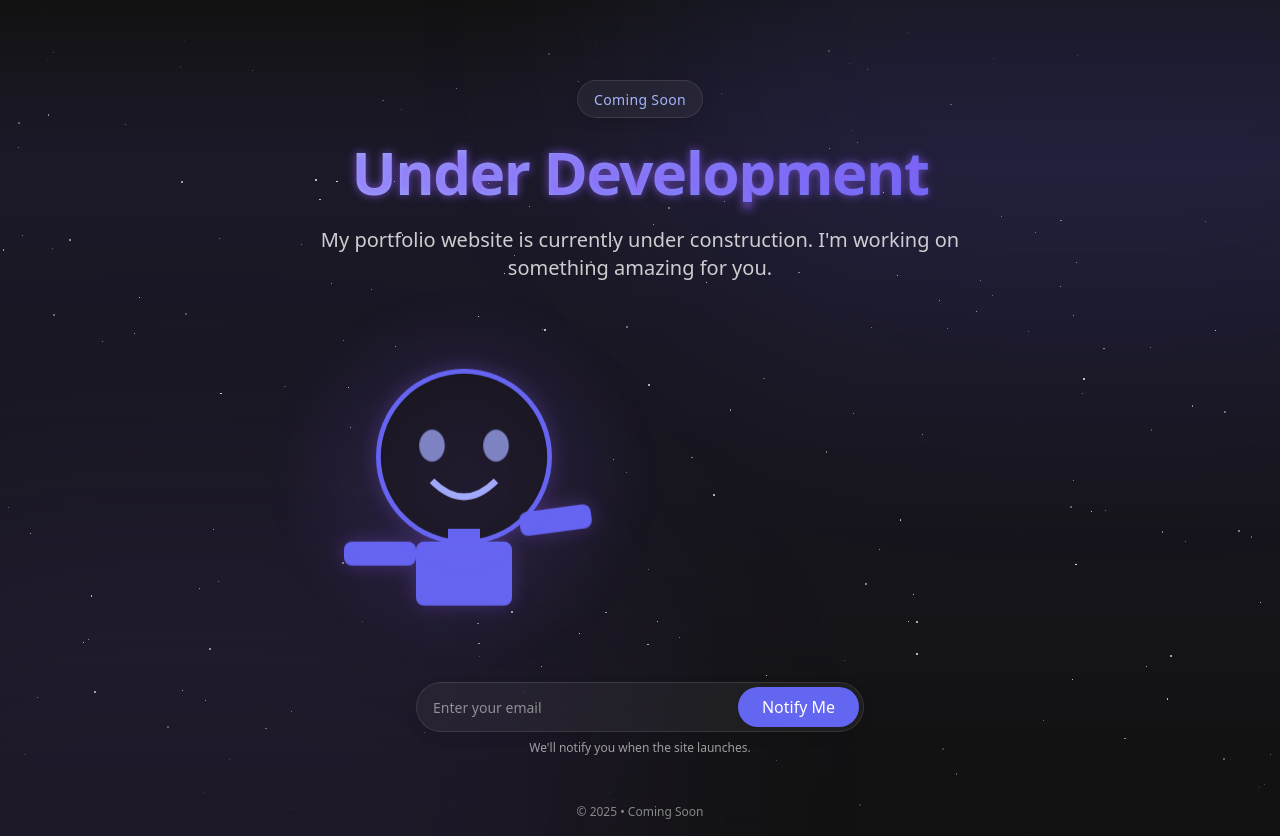
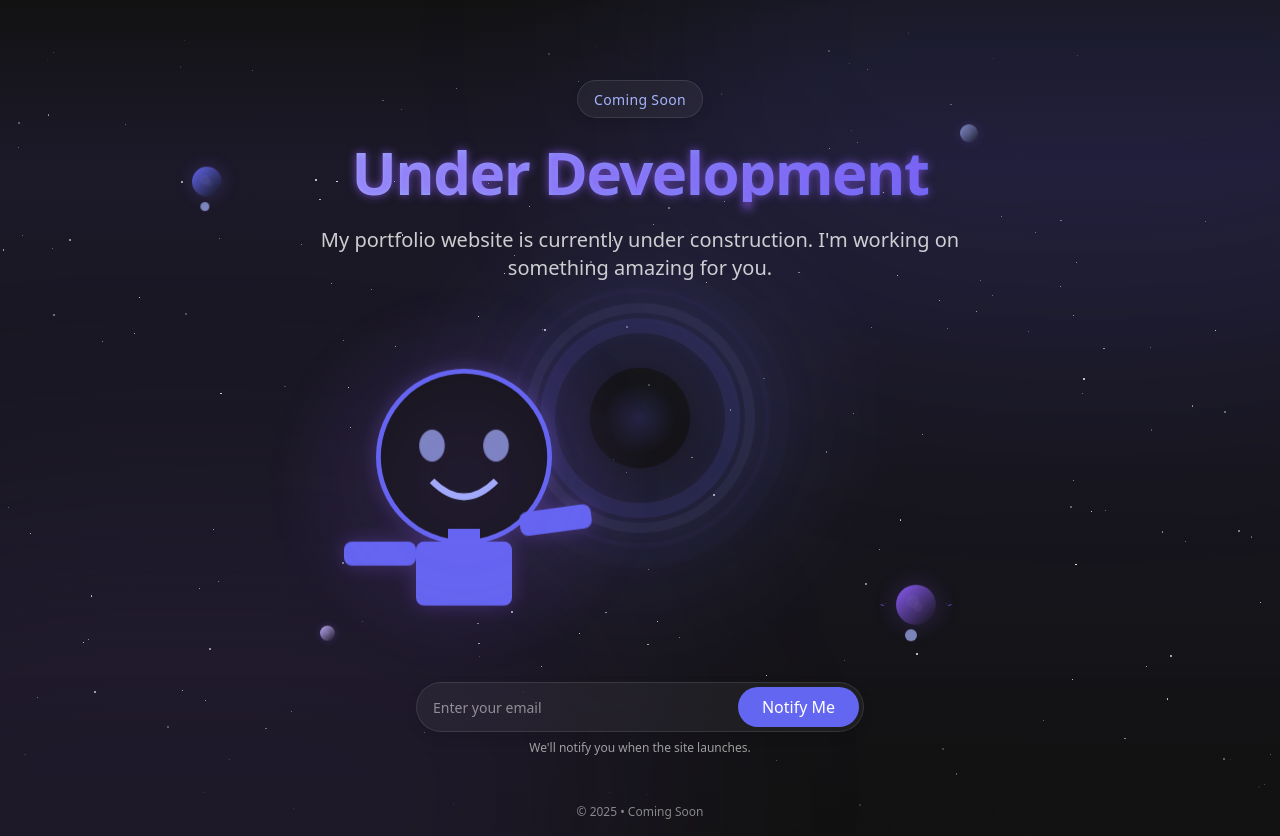
Before and after one commit to hasinesrak/purple-sky-awaits, a React (Vite) app: page / in a window 1280 px wide. Built offline with nearby package versions, Linux system fonts and the light colour scheme.

Commit message:
Add planet and black hole animations
Add planet and black hole animations, keeping the colors consistent with the current setup.

```diff
--- /dev/null
+++ b/src/components/SpaceBackground.tsx
@@ -0,0 +1,146 @@
+
+import React, { useRef, useEffect } from "react";
+import { cn } from "@/lib/utils";
+
+interface PlanetProps {
+  size: number;
+  color: string;
+  positionX: string;
+  positionY: string;
+  orbitDuration: number;
+  orbitSize: number;
+  hasRing?: boolean;
+}
+
+const SpaceBackground: React.FC = () => {
+  const blackHoleRef = useRef<HTMLDivElement>(null);
+
+  // Create the black hole rotating effect
+  useEffect(() => {
+    const interval = setInterval(() => {
+      if (blackHoleRef.current) {
+        const currentRotation = blackHoleRef.current.style.transform || 'rotate(0deg)';
+        const rotationValue = parseInt(currentRotation.replace(/[^0-9]/g, '') || '0');
+        blackHoleRef.current.style.transform = `rotate(${rotationValue + 1}deg)`;
+      }
+    }, 50);
+
+    return () => clearInterval(interval);
+  }, []);
+
+  const planets: PlanetProps[] = [
+    { size: 30, color: "#6366F1", positionX: "15%", positionY: "20%", orbitDuration: 120, orbitSize: 20 },
+    { size: 18, color: "#A5B4FC", positionX: "75%", positionY: "15%", orbitDuration: 80, orbitSize: 15 },
+    { size: 40, color: "#8B5CF6", positionX: "70%", positionY: "70%", orbitDuration: 150, orbitSize: 25, hasRing: true },
+    { size: 15, color: "#C4B5FD", positionX: "25%", positionY: "75%", orbitDuration: 60, orbitSize: 10 },
+  ];
+
+  return (
+    <div className="absolute inset-0 overflow-hidden z-0 pointer-events-none">
+      {/* Black hole */}
+      <div className="absolute w-[300px] h-[300px] left-[50%] top-[50%] transform -translate-x-1/2 -translate-y-1/2">
+        <div
+          ref={blackHoleRef}
+          className="absolute w-full h-full rounded-full bg-gradient-radial from-transparent via-purplish-blue/20 to-transparent"
+          style={{
+            boxShadow: "0 0 100px 20px rgba(99, 102, 241, 0.15)",
+            animation: "pulse 8s ease-in-out infinite"
+          }}
+        >
+          {/* Inner black hole */}
+          <div className="absolute left-1/2 top-1/2 w-[100px] h-[100px] -translate-x-1/2 -translate-y-1/2 rounded-full bg-dark">
+            <div className="absolute inset-0 rounded-full bg-gradient-radial from-purplish-blue/30 via-dark to-dark"></div>
+          </div>
+
+          {/* Accretion disk */}
+          <div className="absolute left-1/2 top-1/2 w-[200px] h-[200px] -translate-x-1/2 -translate-y-1/2 rounded-full border-[15px] border-purplish-blue/20 transform rotate-45"></div>
+          <div className="absolute left-1/2 top-1/2 w-[230px] h-[230px] -translate-x-1/2 -translate-y-1/2 rounded-full border-[10px] border-light-purple/10 transform rotate-12"></div>
+          <div className="absolute left-1/2 top-1/2 w-[260px] h-[260px] -translate-x-1/2 -translate-y-1/2 rounded-full border-[5px] border-glow-purple/5 transform rotate-90"></div>
+        </div>
+      </div>
+
+      {/* Planets */}
+      {planets.map((planet, index) => (
+        <Planet key={index} {...planet} />
+      ))}
+    </div>
+  );
+};
+
+const Planet: React.FC<PlanetProps> = ({
+  size,
+  color,
+  positionX,
+  positionY,
+  orbitDuration,
+  orbitSize,
+  hasRing
+}) => {
+  return (
+    <div
+      className="absolute"
+      style={{
+        left: positionX,
+        top: positionY,
+        animation: `float ${orbitDuration}s ease-in-out infinite`,
+        transform: `translateY(0px)`,
+      }}
+    >
+      {/* Planet body */}
+      <div
+        className="rounded-full"
+        style={{
+          width: `${size}px`,
+          height: `${size}px`,
+          background: `linear-gradient(135deg, ${color}, #121212)`,
+          boxShadow: `0 0 ${size/2}px ${size/10}px rgba(139, 92, 246, 0.15)`,
+        }}
+      >
+        {/* Planet surface details */}
+        <div className="w-full h-full rounded-full overflow-hidden opacity-30">
+          <div className="w-1/3 h-1/3 rounded-full bg-white/10 absolute top-1/4 left-1/4 transform rotate-45"></div>
+          <div className="w-1/4 h-1/4 rounded-full bg-white/10 absolute bottom-1/3 right-1/3"></div>
+        </div>
+      </div>
+
+      {/* Optional ring for planet */}
+      {hasRing && (
+        <div
+          className="absolute top-1/2 left-1/2 transform -translate-x-1/2 -translate-y-1/2"
+          style={{
+            width: `${size * 1.8}px`,
+            height: `${size * 0.5}px`,
+            borderRadius: "50%",
+            border: `2px solid ${color}`,
+            borderTopColor: "transparent",
+            borderBottomColor: "transparent",
+            opacity: 0.5,
+            transform: "translateX(-50%) translateY(-50%) rotateX(75deg)",
+          }}
+        ></div>
+      )}
+
+      {/* Moon */}
+      {(size > 25) && (
+        <div
+          className="absolute rounded-full bg-light-purple/70"
+          style={{
+            width: `${size * 0.3}px`,
+            height: `${size * 0.3}px`,
+            animation: `orbit ${orbitDuration / 2}s linear infinite`,
+            transformOrigin: `${size / 2}px ${size / 2}px`,
+          }}
+        ></div>
+      )}
+
+      <style jsx>{`
+        @keyframes orbit {
+          from { transform: rotate(0deg) translateX(${orbitSize}px) rotate(0deg); }
+          to { transform: rotate(360deg) translateX(${orbitSize}px) rotate(-360deg); }
+        }
+      `}</style>
+    </div>
+  );
+};
+
+export default SpaceBackground;
--- a/src/pages/Index.tsx
+++ b/src/pages/Index.tsx
@@ -2,6 +2,7 @@
 import React, { useEffect, useRef, useState } from "react";
 import Avatar from "@/components/Avatar";
 import EmailSignup from "@/components/EmailSignup";
+import SpaceBackground from "@/components/SpaceBackground";
 import { cn } from "@/lib/utils";
 
 const Index = () => {
@@ -44,6 +45,9 @@ const Index = () => {
     <div className="relative min-h-screen overflow-hidden bg-gradient-to-b from-dark-purple to-dark">
       {/* Stars background */}
       <div ref={starsRef} className="absolute inset-0 z-0"></div>
+
+      {/* Space elements */}
+      <SpaceBackground />
 
       {/* Content container */}
       <div className="container relative z-10 px-6 mx-auto flex flex-col items-center justify-center min-h-screen py-20">
--- a/tailwind.config.ts
+++ b/tailwind.config.ts
@@ -1,4 +1,3 @@
-
 import type { Config } from "tailwindcss";
 
 export default {
@@ -111,6 +110,14 @@ export default {
           "0%": { backgroundPosition: "-500px 0" },
           "100%": { backgroundPosition: "500px 0" },
         },
+        rotate: {
+          "0%": { transform: "rotate(0deg)" },
+          "100%": { transform: "rotate(360deg)" },
+        },
+        orbit: {
+          "0%": { transform: "rotate(0deg) translateX(20px) rotate(0deg)" },
+          "100%": { transform: "rotate(360deg) translateX(20px) rotate(-360deg)" },
+        },
       },
       animation: {
         "accordion-down": "accordion-down 0.2s ease-out",
@@ -120,6 +127,8 @@ export default {
         fadeIn: "fadeIn 0.5s ease-out forwards",
         pulse: "pulse 2s cubic-bezier(0.4, 0, 0.6, 1) infinite",
         shimmer: "shimmer 2.5s infinite linear",
+        rotate: "rotate 20s linear infinite",
+        orbit: "orbit 10s linear infinite",
       },
       backgroundImage: {
         "gradient-radial": "radial-gradient(var(--tw-gradient-stops))",
```
